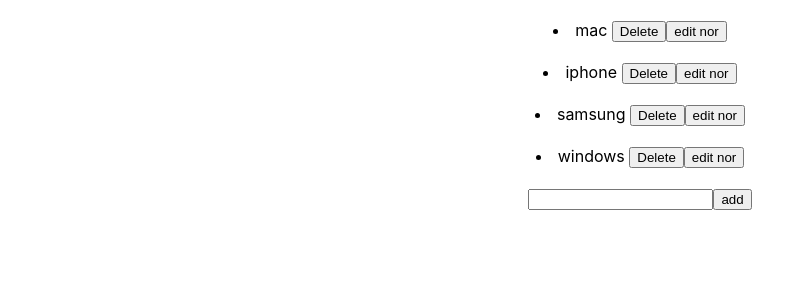
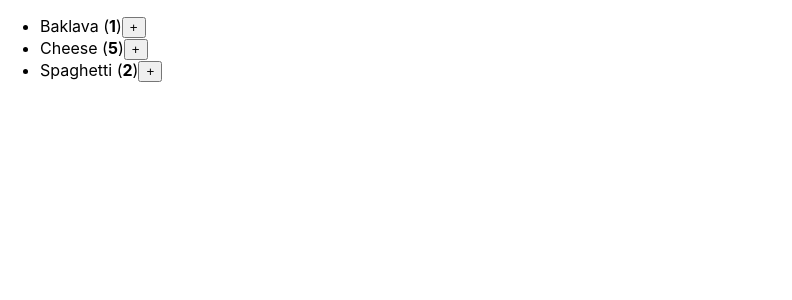
Before and after one commit to noribrra/todolist-using-react, a React (Create React App) app: page / in a window 1280 px wide. Shown: the top 300 px of the page, without its empty margins (0-792 px from the left). Built offline with nearby package versions, Linux system fonts and the light colour scheme.

Commit message:
challenge 1

```diff
--- a/src/App.js
+++ b/src/App.js
@@ -1,72 +1,52 @@
-import "./App.css";
 import { useState } from "react";
-let next = 5;
 
-function App() {
-  const [name, setname] = useState("");
-  const [mname, setmname] = useState([
-    { id: 1, nn: "mac" },
-    { id: 2, nn: "iphone" },
-    { id: 3, nn: "samsung" },
-    { id: 4, nn: "windows" },
-  ]);
-  const divices = mname.map((div) => {
+const initialProducts = [
+  {
+    id: 0,
+    name: "Baklava",
+    count: 1,
+  },
+  {
+    id: 1,
+    name: "Cheese",
+    count: 5,
+  },
+  {
+    id: 2,
+    name: "Spaghetti",
+    count: 2,
+  },
+];
+
+export default function App() {
+  const [products, setProducts] = useState(initialProducts);
+
+  function handleIncreaseClick(productId) {
+    let nwearray = products.map((obj) => {
+      if (obj.id === productId) {
+        let newobj = { ...obj, count: obj.count + 1 };
+        return newobj;
+      } else {
+        return obj;
+      }
+    });
+    setProducts(nwearray);
+  }
+
   return (
-      <li key={div.id} style={{ margin: "20px" }}>
-        {div.nn}{" "}
+    <ul>
+      {products.map((product) => (
+        <li key={product.id}>
+          {product.name} (<b>{product.count}</b>)
           <button
             onClick={() => {
-            deleteclick(div.id);
+              handleIncreaseClick(product.id);
             }}
           >
-          Delete
-        </button>
-        <button
-          onClick={() => {
-            editclick(div.id);
-          }}
-        >
-          edit nor
+            +
           </button>
         </li>
+      ))}
+    </ul>
   );
-    function deleteclick(id) {
-      const newd = mname.filter((divv) => {
-        return divv.id !== id;
-      });
-      setmname(newd);
 }
-    function editclick(id) {
-      const newdiv = mname.map((divs) => {
-        if (divs.id === id) {
-          let newobj = { ...divs, nn: divs.nn + "nor" };
-          return newobj;
-        } else {
-          return divs;
-        }
-      });
-      setmname(newdiv);
-    }
-  });
-  return (
-    <div className="App">
-      {divices}
-      <div>
-        <input
-          value={name}
-          type="text"
-          onChange={(e) => {
-            setname(e.target.value);
-          }}
-        />
-        <button onClick={click}>add</button>
-      </div>
-    </div>
-  );
-  function click() {
-    setmname([...mname, { id: next, nn: name }]);
-    next = next + 1;
-  }
-}
-
-export default App;
```
Lines whose indentation alone changed are shown as unchanged.
